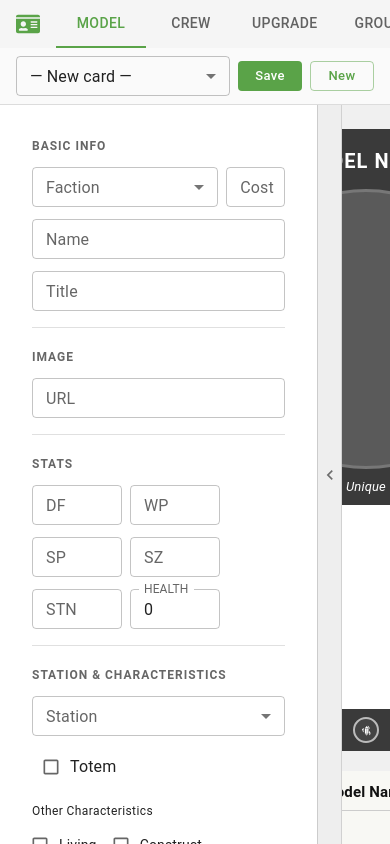
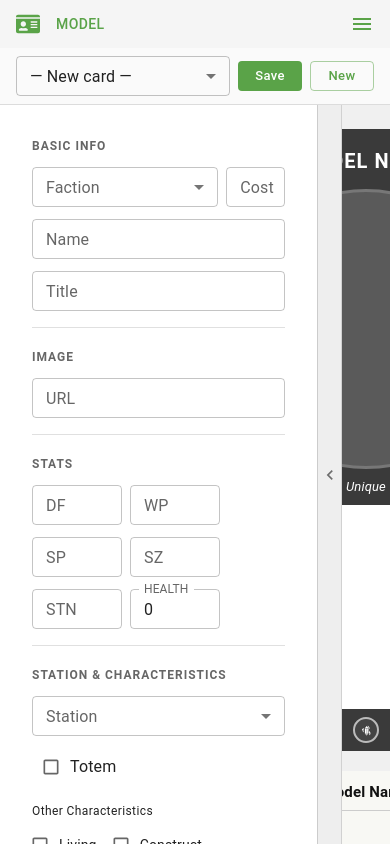
Before and after one commit to BlakeMSteel/malifaux-card-creator, a React (Vite) app: page / in a window 390 px wide. Built offline with nearby package versions, Linux system fonts and the light colour scheme.

Commit message:
mobile hamburger menu

```diff
--- a/src/App.tsx
+++ b/src/App.tsx
@@ -1,6 +1,7 @@
 import { useState, useEffect } from "react";
 import { AppBar, Box, Tab, Tabs, Toolbar, Typography } from "@mui/material";
 import { FaIdCard } from "react-icons/fa";
+import MobileNavMenu from "./SharedComponents/MobileNavMenu";
 import type {
   CardData,
   SavedCardEntry,
@@ -156,10 +157,17 @@ function loadSavedGroups(): SavedGroupEntry[] {
   return [];
 }
 
+type TabValue = "stat" | "crew" | "upgrade" | "group";
+
+const TAB_ITEMS: { value: TabValue; label: string }[] = [
+  { value: "stat", label: "Model" },
+  { value: "crew", label: "Crew" },
+  { value: "upgrade", label: "Upgrade" },
+  { value: "group", label: "Group" },
+];
+
 export default function App() {
-  const [activeTab, setActiveTab] = useState<
-    "stat" | "crew" | "upgrade" | "group"
-  >("stat");
+  const [activeTab, setActiveTab] = useState<TabValue>("stat");
 
   // Stat card state
   const [savedCards, setSavedCards] =
@@ -398,17 +406,20 @@ export default function App() {
           </Box>
           <Tabs
             value={activeTab}
-            onChange={(_, v: "stat" | "crew" | "upgrade" | "group") =>
-              setActiveTab(v)
-            }
+            onChange={(_, v: TabValue) => setActiveTab(v)}
             textColor="primary"
             indicatorColor="primary"
+            sx={{ display: { xs: "none", sm: "flex" } }}
           >
-            <Tab label="Model" value="stat" />
-            <Tab label="Crew" value="crew" />
-            <Tab label="Upgrade" value="upgrade" />
-            <Tab label="Group" value="group" />
+            {TAB_ITEMS.map((t) => (
+              <Tab key={t.value} label={t.label} value={t.value} />
+            ))}
           </Tabs>
+          <MobileNavMenu
+            tabs={TAB_ITEMS}
+            activeTab={activeTab}
+            onSelect={setActiveTab}
+          />
         </Toolbar>
       </AppBar>
       <Box
--- /dev/null
+++ b/src/SharedComponents/MobileNavMenu.tsx
@@ -0,0 +1,70 @@
+import { useState } from "react";
+import { IconButton, Menu, MenuItem, Typography } from "@mui/material";
+import MenuIcon from "@mui/icons-material/Menu";
+
+interface Props<T extends string> {
+  tabs: { value: T; label: string }[];
+  activeTab: T;
+  onSelect: (value: T) => void;
+}
+
+// Keeps its own open/closed state local so opening the menu doesn't force a
+// re-render of whichever heavy card form/preview tree is currently active.
+export default function MobileNavMenu<T extends string>({
+  tabs,
+  activeTab,
+  onSelect,
+}: Props<T>) {
+  const [anchorEl, setAnchorEl] = useState<HTMLElement | null>(null);
+
+  return (
+    <>
+      <Typography
+        variant="button"
+        sx={{
+          display: { xs: "block", sm: "none" },
+          color: "primary.main",
+          lineHeight: 1,
+        }}
+      >
+        {tabs.find((t) => t.value === activeTab)?.label}
+      </Typography>
+      <IconButton
+        onClick={(e) => setAnchorEl(e.currentTarget)}
+        aria-label="Open navigation menu"
+        color="primary"
+        sx={{
+          display: { xs: "inline-flex", sm: "none" },
+          ml: "auto",
+          mr: 1,
+        }}
+      >
+        <MenuIcon />
+      </IconButton>
+      <Menu
+        anchorEl={anchorEl}
+        open={!!anchorEl}
+        onClose={() => setAnchorEl(null)}
+        variant="menu"
+        disableScrollLock
+        transitionDuration={{ enter: 0, exit: 0 }}
+      >
+        {tabs.map((t) => (
+          <MenuItem
+            key={t.value}
+            selected={t.value === activeTab}
+            onClick={() => {
+              onSelect(t.value);
+              setAnchorEl(null);
+            }}
+            sx={{
+              color: t.value === activeTab ? "primary.main" : "text.secondary",
+            }}
+          >
+            {t.label}
+          </MenuItem>
+        ))}
+      </Menu>
+    </>
+  );
+}
```
